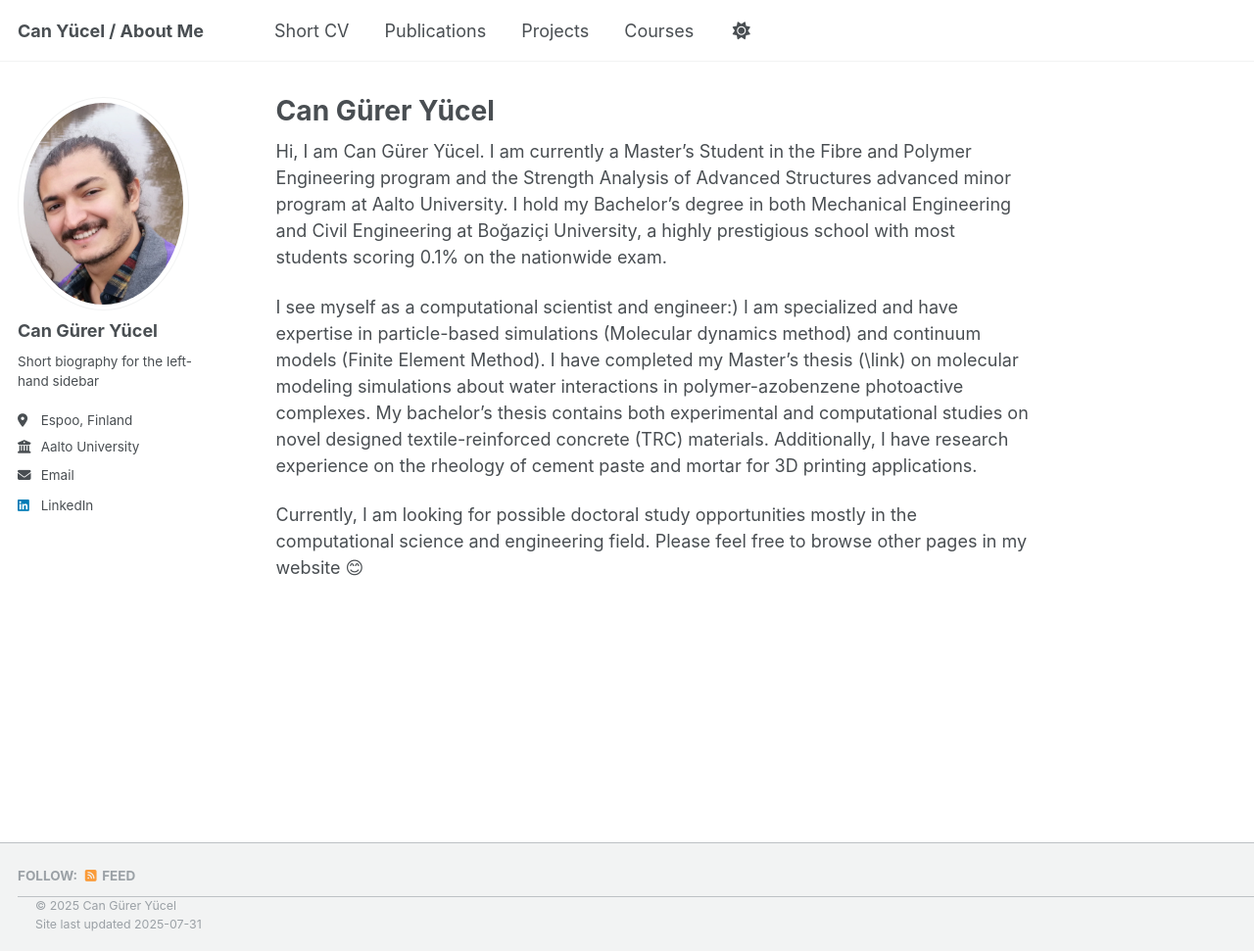
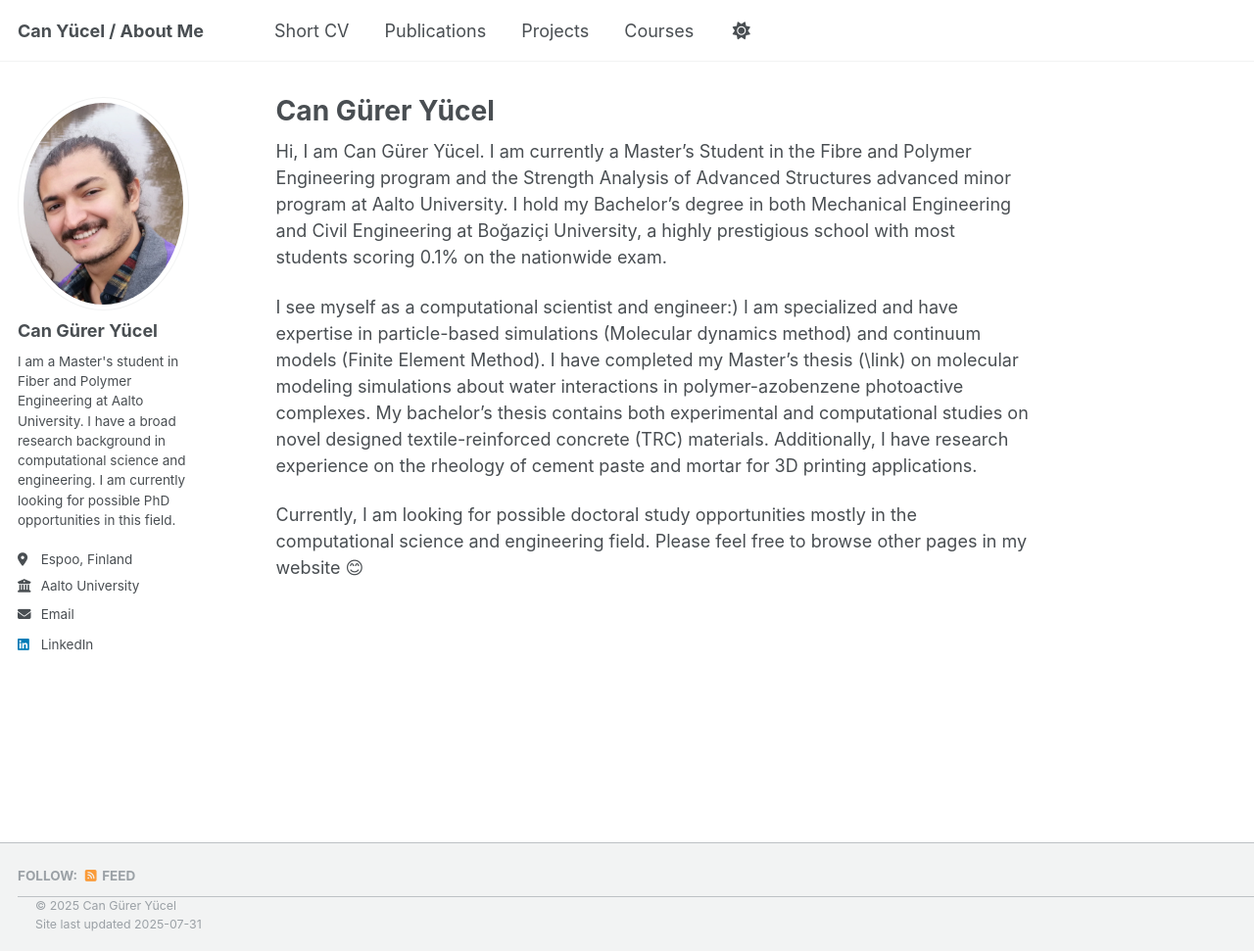
Before and after one commit to gureryucel/gureryucel.github.io, a Jekyll site: the page built from _pages/about.md, in a window 1280 px wide and 971 px high. Shown: the whole window at 98% size. Built offline with Jekyll 4.4.1, drawn with Linux system fonts in a browser that asks for light colours.

Commit message:
Update _config.yml

```diff
--- a/_config.yml
+++ b/_config.yml
@@ -25,7 +25,7 @@ author:
   avatar           : "profile-photo.jpeg"
   name             : "Can Gürer Yücel"
   pronouns         : # example: "she/her"
-  bio              : "Short biography for the left-hand sidebar"
+  bio              : "I am a Master's student in Fiber and Polymer Engineering at Aalto University. I have a broad research background in computational science and engineering. I am currently looking for possible PhD opportunities in this field."
   location         : "Espoo, Finland"
   employer         : "Aalto University"
   uri              : # URL
```
